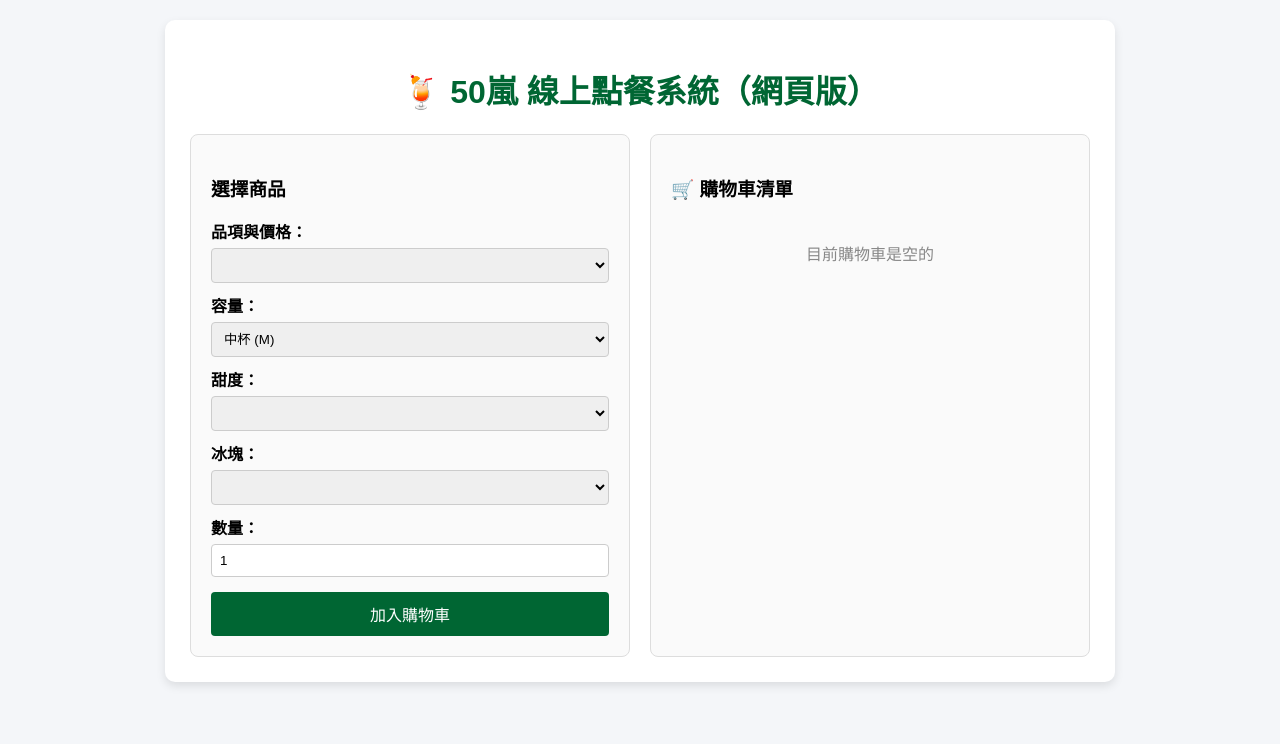
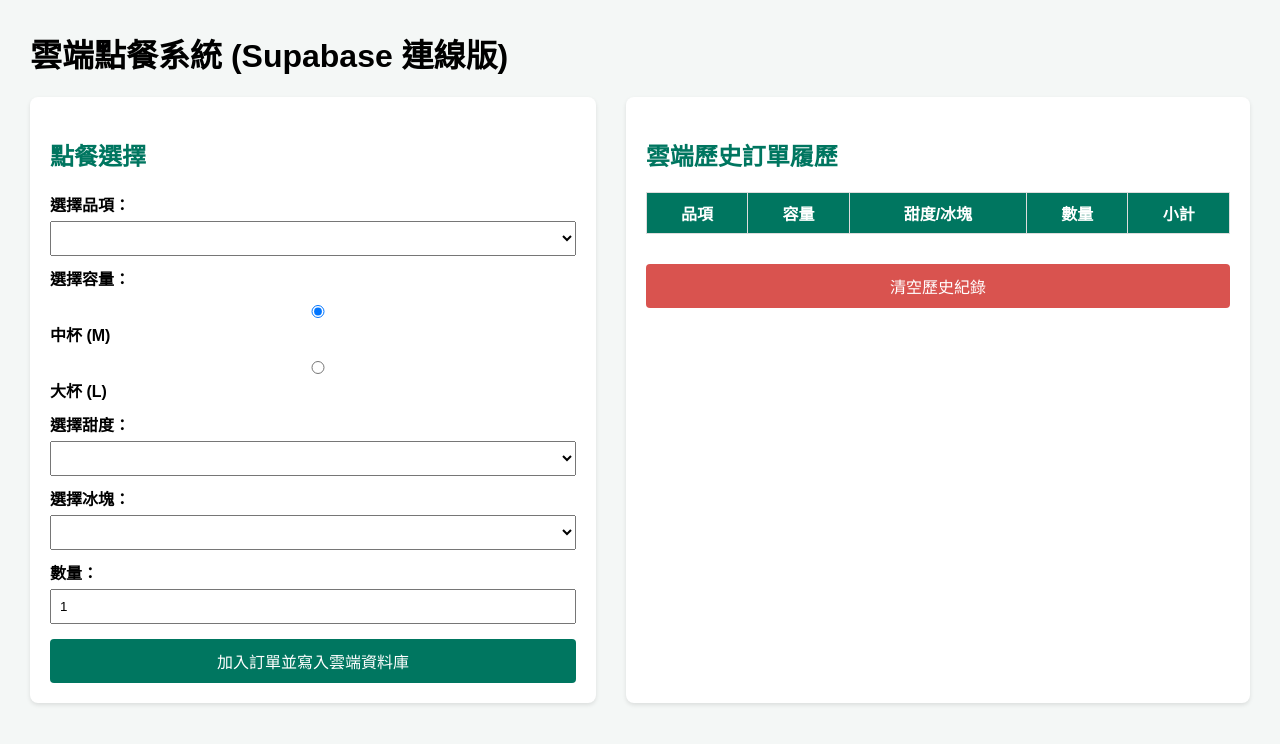
Before and after one commit to aesir6126-create/123456, a Flask app: page / in a window 1280 px wide. Shown: the top 744 px of the page. Run offline with Flask 3, Linux system fonts and the light colour scheme; lists and menus that the app fills with data are empty.

Commit message:
Update index.html

```diff
--- a/templates/index.html
+++ b/templates/index.html
@@ -1,53 +1,52 @@
 <!DOCTYPE html>
-<html lang="zh-Hant">
+<html lang="zh-TW">
 <head>
     <meta charset="UTF-8">
-    <title>50嵐線上點餐系統</title>
+    <title>雲端點餐系統</title>
     <style>
-        body { font-family: "Microsoft JhengHei", sans-serif; background-color: #f4f6f9; margin: 0; padding: 20px; }
-        .container { max-width: 900px; margin: auto; background: white; padding: 25px; border-radius: 10px; box-shadow: 0 4px 10px rgba(0,0,0,0.1); }
-        h1 { text-align: center; color: #006633; }
-        .row { display: flex; gap: 20px; }
-        .col { flex: 1; background: #fafafa; padding: 20px; border-radius: 8px; border: 1px solid #ddd; }
+        body { font-family: Arial, sans-serif; margin: 30px; background-color: #f4f7f6; }
+        .container { display: flex; gap: 30px; }
+        .card { background: white; padding: 20px; border-radius: 8px; box-shadow: 0 2px 4px rgba(0,0,0,0.1); width: 45%; }
+        h2 { color: #007660; }
         label { display: block; margin-top: 10px; font-weight: bold; }
-        select, input { width: 100%; padding: 8px; margin-top: 5px; border: 1px solid #ccc; border-radius: 4px; box-sizing: border-box; }
-        button { background-color: #006633; color: white; border: none; padding: 10px 15px; margin-top: 15px; width: 100%; border-radius: 4px; font-size: 16px; cursor: pointer; }
-        button:hover { background-color: #004d26; }
-        .cart-item { border-bottom: 1px dashed #ccc; padding: 8px 0; font-size: 14px; }
-        .total { font-size: 18px; font-weight: bold; color: #d9534f; text-align: right; margin-top: 15px; }
-        .clear-btn { background-color: #d9534f; margin-top: 10px; }
-        .clear-btn:hover { background-color: #c9302c; }
+        select, input { width: 100%; padding: 8px; margin-top: 5px; box-sizing: border-box; }
+        button { background-color: #007660; color: white; border: none; padding: 10px; width: 100%; margin-top: 15px; cursor: pointer; border-radius: 4px; font-size: 16px; }
+        button:hover { background-color: #005c4b; }
+        table { width: 100%; border-collapse: collapse; margin-top: 10px; }
+        th, td { border: 1px solid #ddd; padding: 8px; text-align: center; }
+        th { background-color: #007660; color: white; }
     </style>
 </head>
 <body>
+
+    <h1>雲端點餐系統 (Supabase 連線版)</h1>
+
     <div class="container">
-        <h1>🍹 50嵐 線上點餐系統（網頁版）</h1>
-        <div class="row">
-            <!-- 左側：點餐表單 -->
-            <div class="col">
-                <h3>選擇商品</h3>
+        <!-- 點餐表單 -->
+        <div class="card">
+            <h2>點餐選擇</h2>
             <form action="/add" method="POST">
-                    <label>品項與價格：</label>
+                <label>選擇品項：</label>
                 <select name="item_id">
                     {% for item in menu %}
-                            <option value="{{ item.id }}">{{ item.name }} (中M:${item.M} / 大L:${item.L})</option>
+                        <option value="{{ item.id }}">
+                            {{ item.name }} (中M:${{ item.price_m }} / 大L:${{ item.price_l }})
+                        </option>
                     {% endfor %}
                 </select>
 
-                    <label>容量：</label>
-                    <select name="size">
-                        <option value="M">中杯 (M)</option>
-                        <option value="L">大杯 (L)</option>
-                    </select>
+                <label>選擇容量：</label>
+                <label><input type="radio" name="size" value="M" checked> 中杯 (M)</label>
+                <label><input type="radio" name="size" value="L"> 大杯 (L)</label>
 
-                    <label>甜度：</label>
+                <label>選擇甜度：</label>
                 <select name="sugar">
                     {% for sugar in sugar_options %}
                         <option value="{{ sugar }}">{{ sugar }}</option>
                     {% endfor %}
                 </select>
 
-                    <label>冰塊：</label>
+                <label>選擇冰塊：</label>
                 <select name="ice">
                     {% for ice in ice_options %}
                         <option value="{{ ice }}">{{ ice }}</option>
@@ -55,32 +54,39 @@
                 </select>
 
                 <label>數量：</label>
-                    <input type="number" name="qty" value="1" min="1" max="20">
+                <input type="number" name="qty" value="1" min="1">
 
-                    <button type="submit">加入購物車</button>
+                <button type="submit">加入訂單並寫入雲端資料庫</button>
             </form>
         </div>
 
-            <!-- 右側：購物車與結帳 -->
-            <div class="col">
-                <h3>🛒 購物車清單</h3>
-                {% if cart %}
-                    {% for item in cart %}
-                        <div class="cart-item">
-                            <b>{{ item.name }}</b> ({{ item.size }})<br>
-                            {{ item.sugar }} / {{ item.ice }} | 數量: {{ item.qty }}<br>
-                            小計: ${{ item.total }}
-                        </div>
+        <!-- 歷史訂單紀錄清單 -->
+        <div class="card" style="width: 50%;">
+            <h2>雲端歷史訂單履歷</h2>
+            <table>
+                <tr>
+                    <th>品項</th>
+                    <th>容量</th>
+                    <th>甜度/冰塊</th>
+                    <th>數量</th>
+                    <th>小計</th>
+                </tr>
+                {% for order in orders %}
+                <tr>
+                    <td>{{ order.item_name }}</td>
+                    <td>{{ order.size }}</td>
+                    <td>{{ order.sugar }} / {{ order.ice }}</td>
+                    <td>{{ order.qty }}</td>
+                    <td>${{ order.total_price }}</td>
+                </tr>
                 {% endfor %}
-                    <div class="total">總計金額: ${{ total_amount }} 元</div>
-                    <form action="/clear">
-                        <button type="submit" class="clear-btn">清空購物車</button>
+            </table>
+
+            <form action="/clear" method="POST" style="margin-top: 15px;">
+                <button type="submit" style="background-color: #d9534f;">清空歷史紀錄</button>
             </form>
-                {% else %}
-                    <p style="color: #888; text-align: center; margin-top: 40px;">目前購物車是空的</p>
-                {% endif %}
         </div>
     </div>
-    </div>
+
 </body>
 </html>
```
Lines whose indentation alone changed are shown as unchanged.
